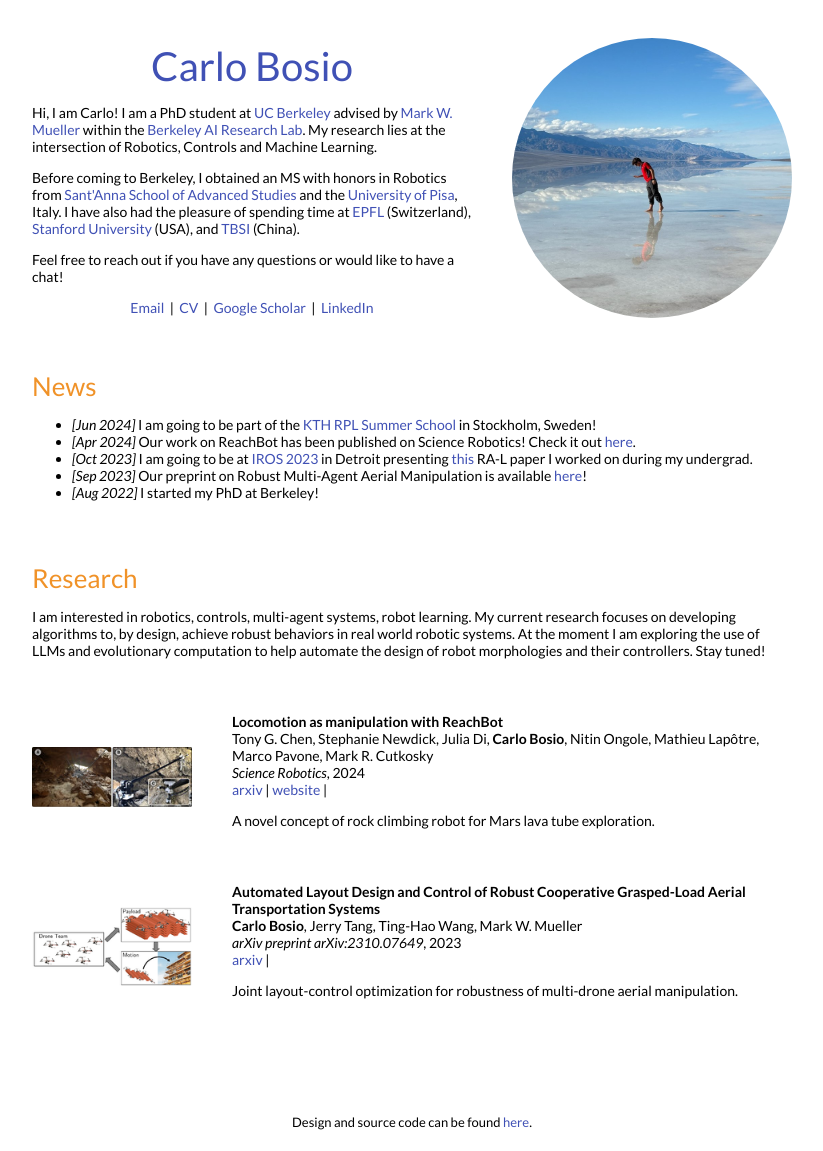
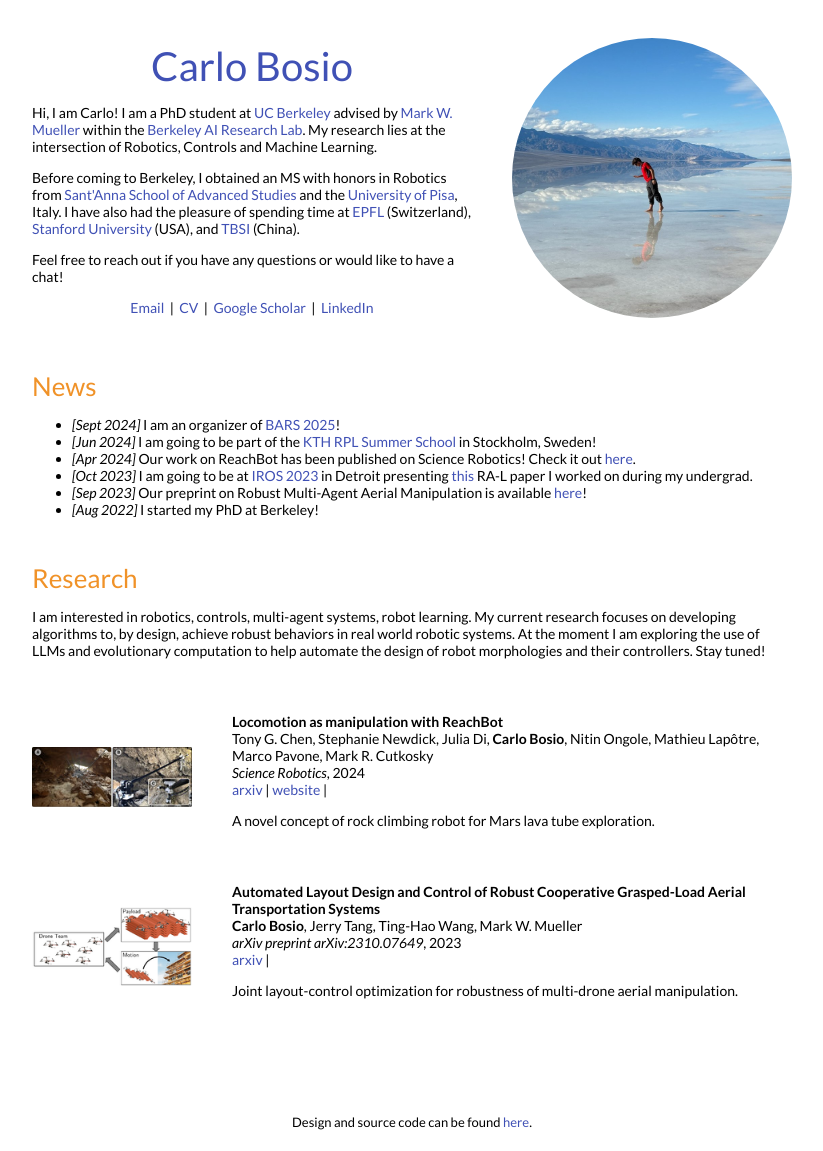
Before and after one commit to carlobosio/carlobosio.github.io, a Jekyll site: the page built from _posts/2024-04-05-reachbot.markdown, in a window 1280 px wide. Shown: the whole page, without its empty margins (228-1051 px from the left). Built offline with Jekyll 4.4.1, drawn with Linux system fonts in a browser that asks for light colours.

Commit message:
added bars organizing news

```diff
--- a/_layouts/default.html
+++ b/_layouts/default.html
@@ -63,6 +63,7 @@
               <h2 style="color:#f09228">News</h2>
               <div style="height:120px;padding:0%;width:100%;border:0px;overflow:auto;vertical-align:middle">
                 <ul class = "list">
+                  <li><em>[Sept 2024]</em> I am an organizer of <a href="https://bayarearoboticssymposium.github.io/">BARS 2025</a>!</li>
                   <li><em>[Jun 2024]</em> I am going to be part of the <a href="https://summer-school.rpl.eecs.kth.se/">KTH RPL Summer School</a> in Stockholm, Sweden!</li>
                   <li><em>[Apr 2024]</em> Our work on ReachBot has been published on Science Robotics! Check it out <a href="https://www.science.org/doi/full/10.1126/scirobotics.adi9762">here</a>.</li>
                   <li><em>[Oct 2023]</em> I am going to be at <a href="https://ieee-iros.org/">IROS 2023</a> in Detroit presenting <a href="https://ieeexplore.ieee.org/abstract/document/10075411">this</a> RA-L paper I worked on during my undergrad.</li>
```
